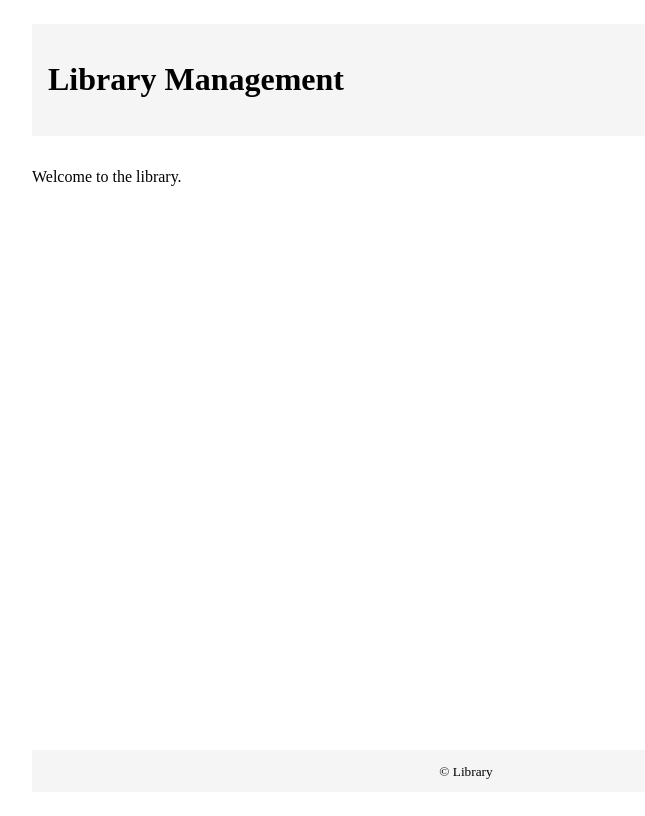
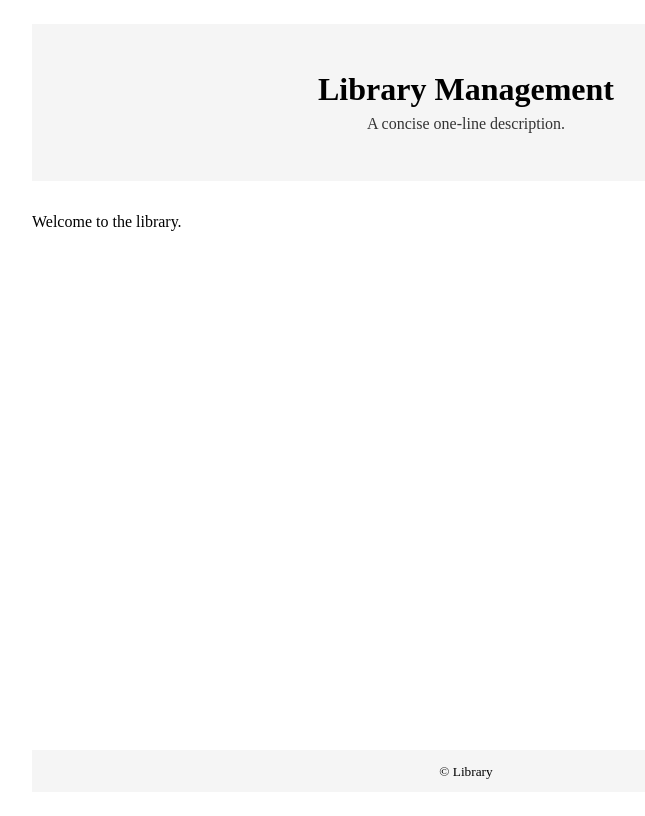
Before and after one commit to Hadiya-Amber/T14_library_management, a React (Vite) app: page / in a window 1280 px wide. Shown: the whole page, without its empty margins (174-819 px from the left). Built offline with nearby package versions, Linux system fonts and the light colour scheme.

Commit message:
feat(propel): implement task_002_fe_hero_section

```diff
--- /dev/null
+++ b/src/components/Hero.module.css
@@ -0,0 +1,16 @@
+.hero {
+  padding: 2rem 1rem;
+  text-align: center;
+}
+
+.hero h1 {
+  font-size: 2rem;
+  margin: 0 0 0.5rem 0;
+  line-height: 1.1;
+}
+
+.description {
+  font-size: 1rem;
+  margin: 0;
+  color: #333;
+}
--- /dev/null
+++ b/src/components/Hero.tsx
@@ -0,0 +1,29 @@
+/**
+ * Hero component for the landing page.
+ *
+ * Renders a single h1 containing the library name and a short description
+ * paragraph beneath it. Styles are localized via CSS modules.
+ */
+import React from "react";
+import styles from "./Hero.module.css";
+
+export interface HeroProps {
+  /** The library name to show in the single h1. */
+  name: string;
+  /** A concise one-line description shown beneath the name. */
+  description: string;
+}
+
+/**
+ * Presentational hero component.
+ *
+ * The component guarantees it renders exactly one h1 for the provided name.
+ */
+export default function Hero({ name, description }: HeroProps): JSX.Element {
+  return (
+    <div className={styles.hero}>
+      <h1>{name}</h1>
+      <p className={styles.description}>{description}</p>
+    </div>
+  );
+}
--- a/src/pages/LandingPage.tsx
+++ b/src/pages/LandingPage.tsx
@@ -5,6 +5,7 @@
  */
 import React from "react";
 import styles from "./LandingPage.module.css";
+import Hero from "../components/Hero";
 
 /**
  * LandingPage is the public-facing page for the application.
@@ -18,7 +19,10 @@ export default function LandingPage(): JSX.Element {
   return (
     <div className={styles.container}>
       <header className={styles.header} role="banner">
-        <h1>Library Management</h1>
+        <Hero
+          name="Library Management"
+          description="A concise one-line description."
+        />
       </header>
 
       <main className={styles.main} role="main">
```
Also changed, not shown: 1 other file (tests, documents, lock files or other folders).
